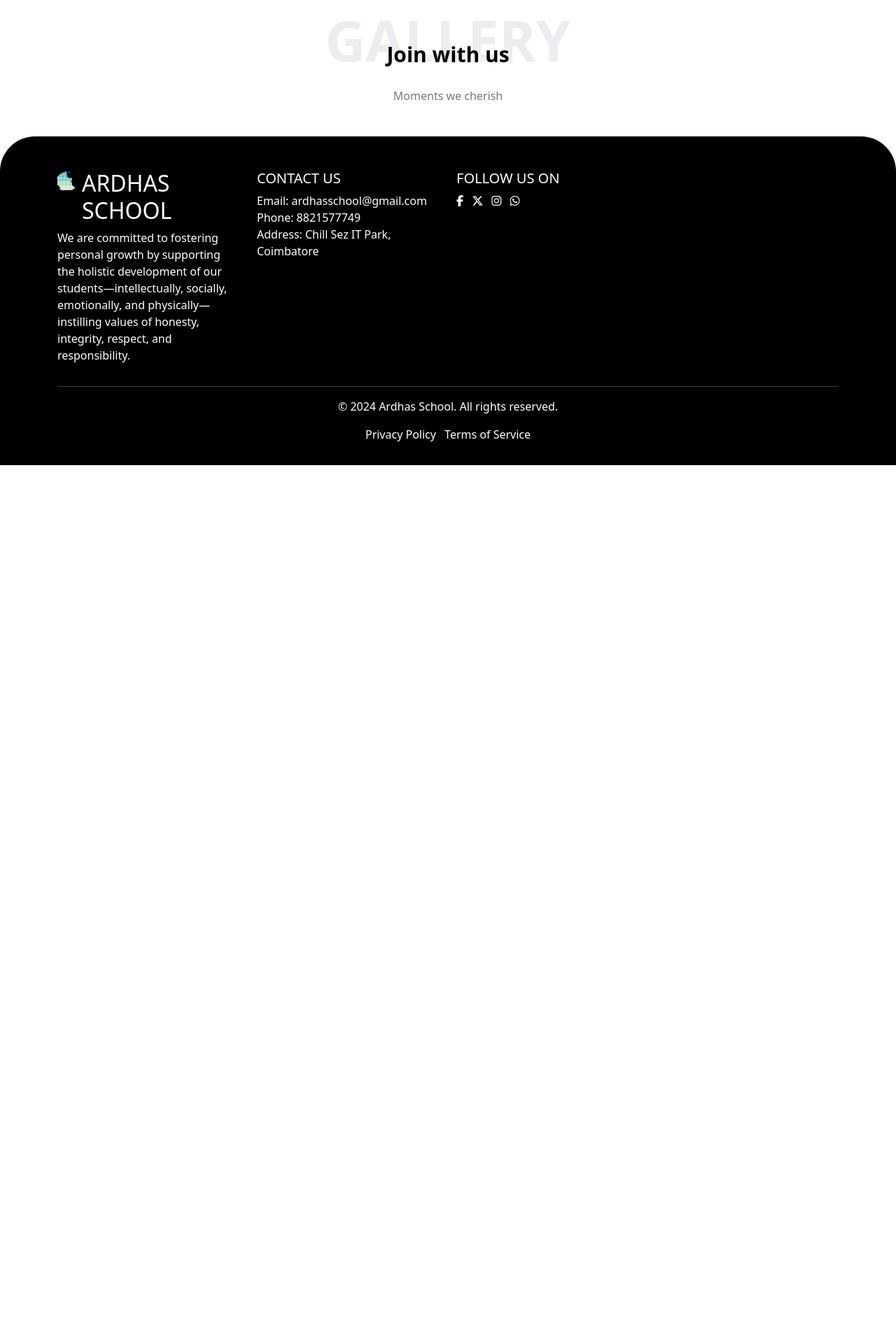
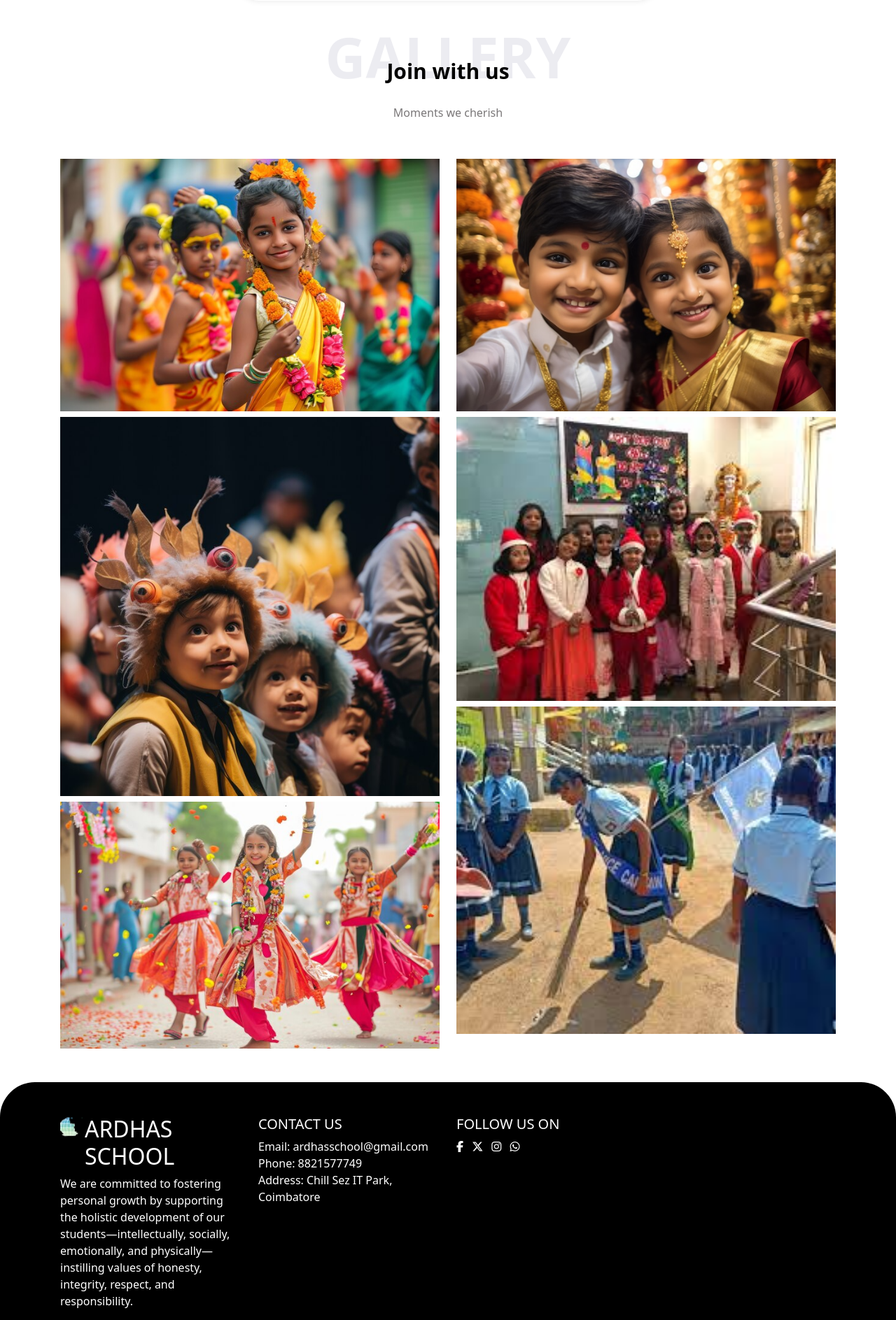
Before and after one commit to Ardhas-Students-Portal/students-portal, a PHP site: page /students-portal/home.php in a window 1280 px wide. Shown: the part 3601-5488 px from the top of the page at 70% size. Before the commit the page ends 4266 px from the top, so only its background shows below. Run offline with PHP 8.4, Linux system fonts and the light colour scheme; grey boxes are pictures that could not be loaded.

Commit message:
home updated

```diff
--- a/home.php
+++ b/home.php
@@ -80,7 +80,7 @@
             opacity: 1;
         }
         .card {
-            border: none;
+            border: 1px solid #000;
             background-color: #fff;
             transition: transform 0.3s;
         }
@@ -96,7 +96,38 @@
             font-size: 1.1rem;
             color: #666;
         }
+     /* gallery */
+     .row {
+  display: flex;
+  flex-wrap: wrap;
+  padding: 0 4px;
+}
 
+.column {
+  flex: 25%;
+  max-width: 25%;
+  padding: 0 4px;
+}
+
+.column img {
+  margin-top: 8px;
+  vertical-align: middle;
+  width: 100%;
+}
+
+@media screen and (max-width: 800px) {
+  .column {
+    flex: 50%;
+    max-width: 50%;
+  }
+}
+
+@media screen and (max-width: 600px) {
+  .column {
+    flex: 100%;
+    max-width: 100%;
+  }
+}
 
     </style>
 
@@ -473,6 +504,26 @@
   </div>
   <div class="mes-caption"><p>Moments we cherish</p></div></div>
 
+
+<div class="container">
+<div class="row">
+  <div class="column">
+    <img src="assets/images/gallery8.png">
+    <img src="assets/images/gallery9.png">
+    <img src="assets/images/gallery10.png">
+  </div>
+  <div class="column">
+  <img src="assets/images/gallery2.png">
+    <img src="assets/images/gallery3.png">
+    <img src="assets/images/gallery5.png">
+
+  </div>
+</div>
+</div>
+
+<!-- footer -->
+<div class="mt-5"></div>
+
 <!-- footer file -->
 <?php
     include("footer.php");
```
Also changed, not shown: assets/images/gallery1.png (added), assets/images/gallery10.png (added), assets/images/gallery2.png (added), assets/images/gallery3.png (added), assets/images/gallery4.png (added), assets/images/gallery5.png (added), assets/images/gallery6.png (added), assets/images/gallery7.png (added), assets/images/gallery8.png (added), assets/images/gallery9.png (added).
